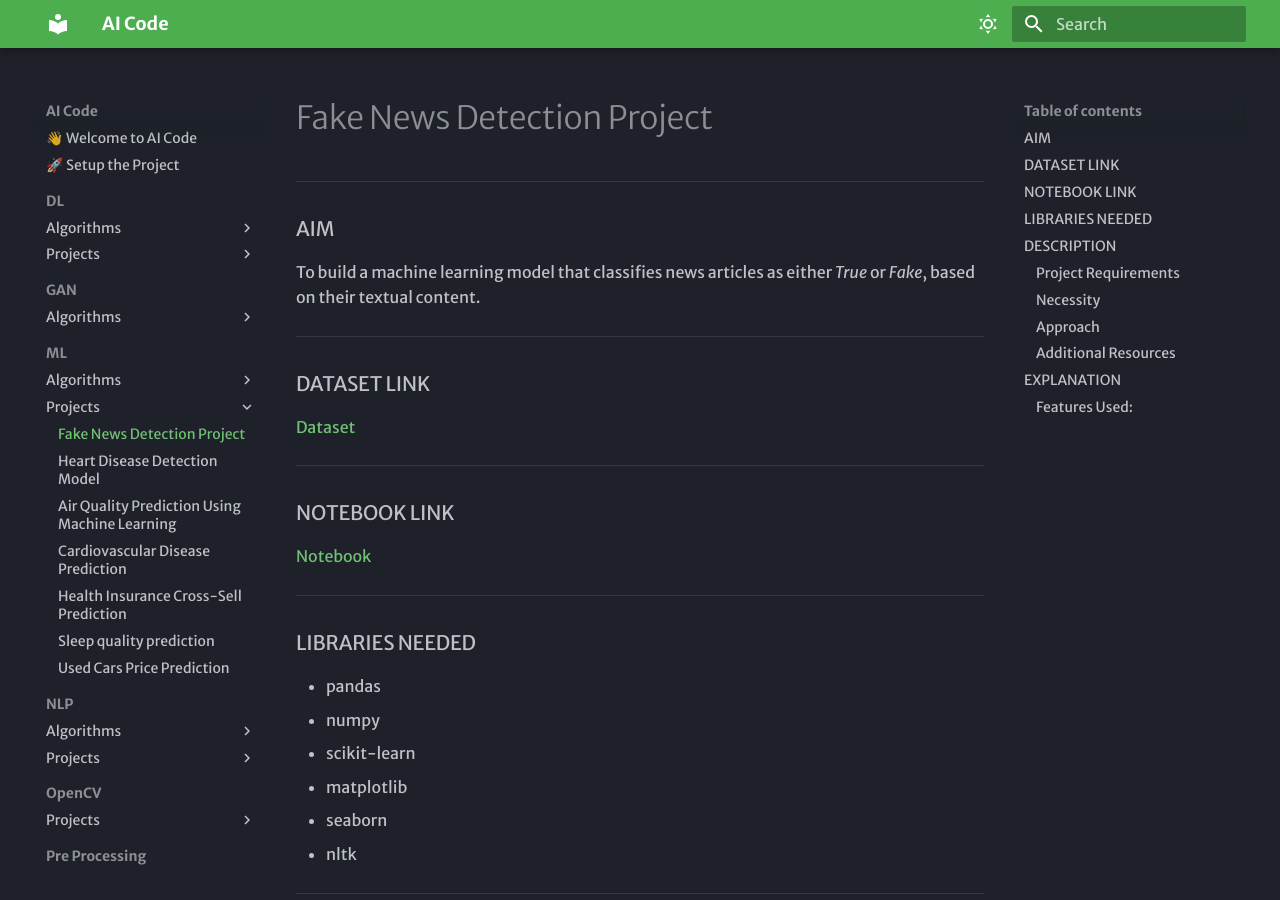
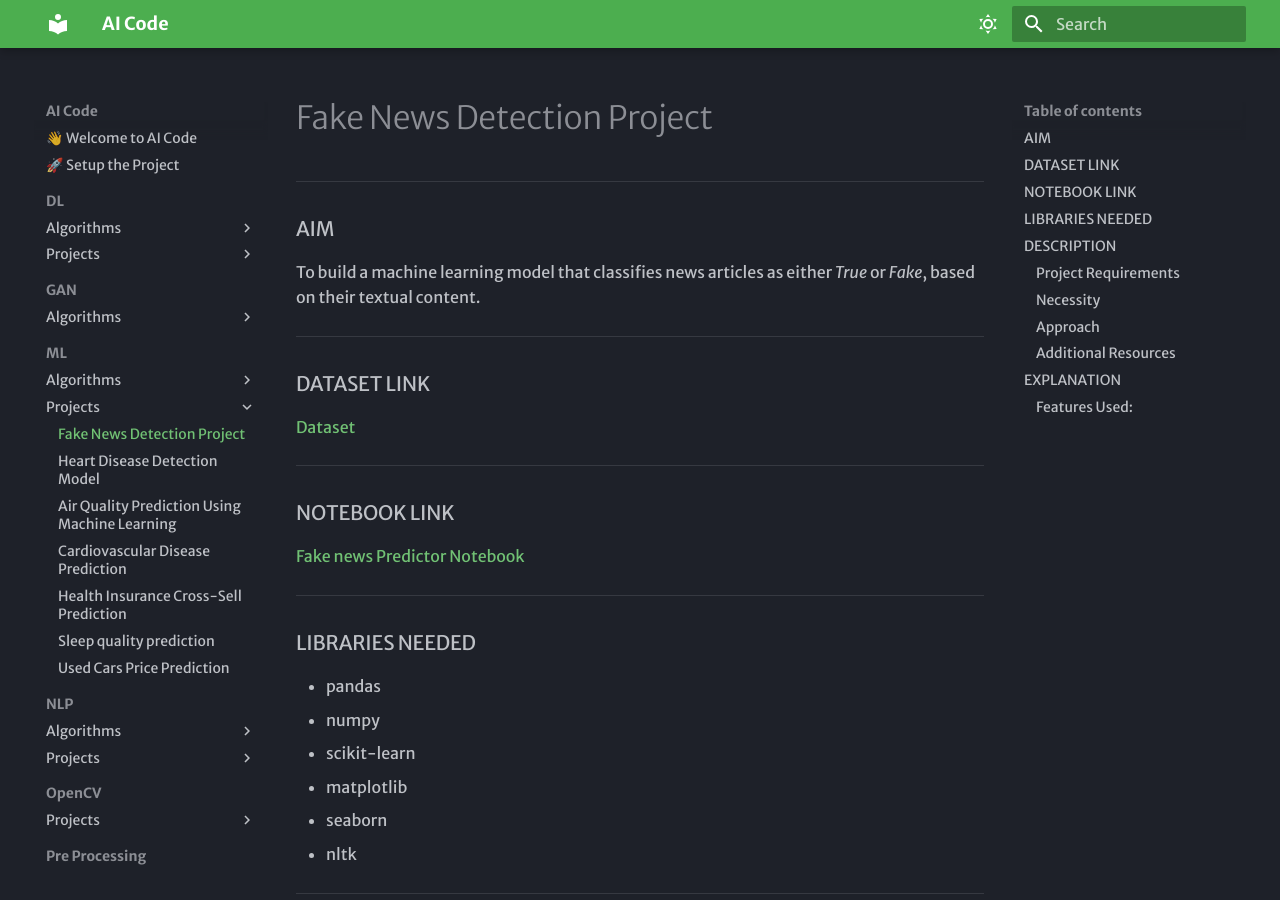
Before and after one commit to Avdhesh-Varshney/AI-Code, an MkDocs documentation site: the page built from docs/ML/projects/Automated_fakenews_detection.md, in a window 1280 px wide and 900 px high. Built offline with MkDocs 1.6.1 and Material for MkDocs 9.7.7, drawn with Linux system fonts in a browser that asks for light colours; some web fonts are replaced.

Commit message:
fixing errors

```diff
--- a/docs/ML/projects/Automated_fakenews_detection.md
+++ b/docs/ML/projects/Automated_fakenews_detection.md
@@ -1,5 +1,4 @@
 # Fake News Detection Project
-
 ---
 
 ### AIM
@@ -16,7 +15,7 @@ To build a machine learning model that classifies news articles as either *True*
 
 ### NOTEBOOK LINK
 
-[Notebook](https://www.kaggle.com/code/disha520/fake-new-prediction-model)
+[Fake news Predictor Notebook](https://www.kaggle.com/code/disha520/fake-new-prediction-model)
 
 ---
 
```
